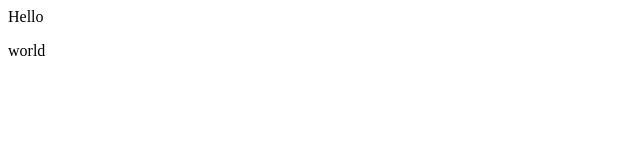
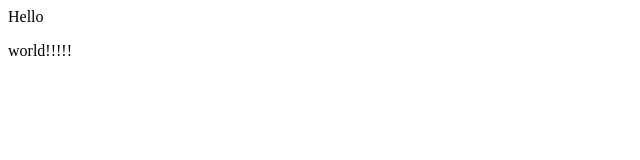
Before and after one commit to ononon-ss/todo-app, a plain HTML site: page index.html in a window 1280 px wide. Shown: the full height of the page, 0-640 px from the left. Drawn offline with Linux system fonts and the light colour scheme.

Commit message:
Update index.html

```diff
--- a/index.html
+++ b/index.html
@@ -1,2 +1,2 @@
 <h>Hello</h>
-<p>world</p>
+<p>world!!!!!</p>
```
